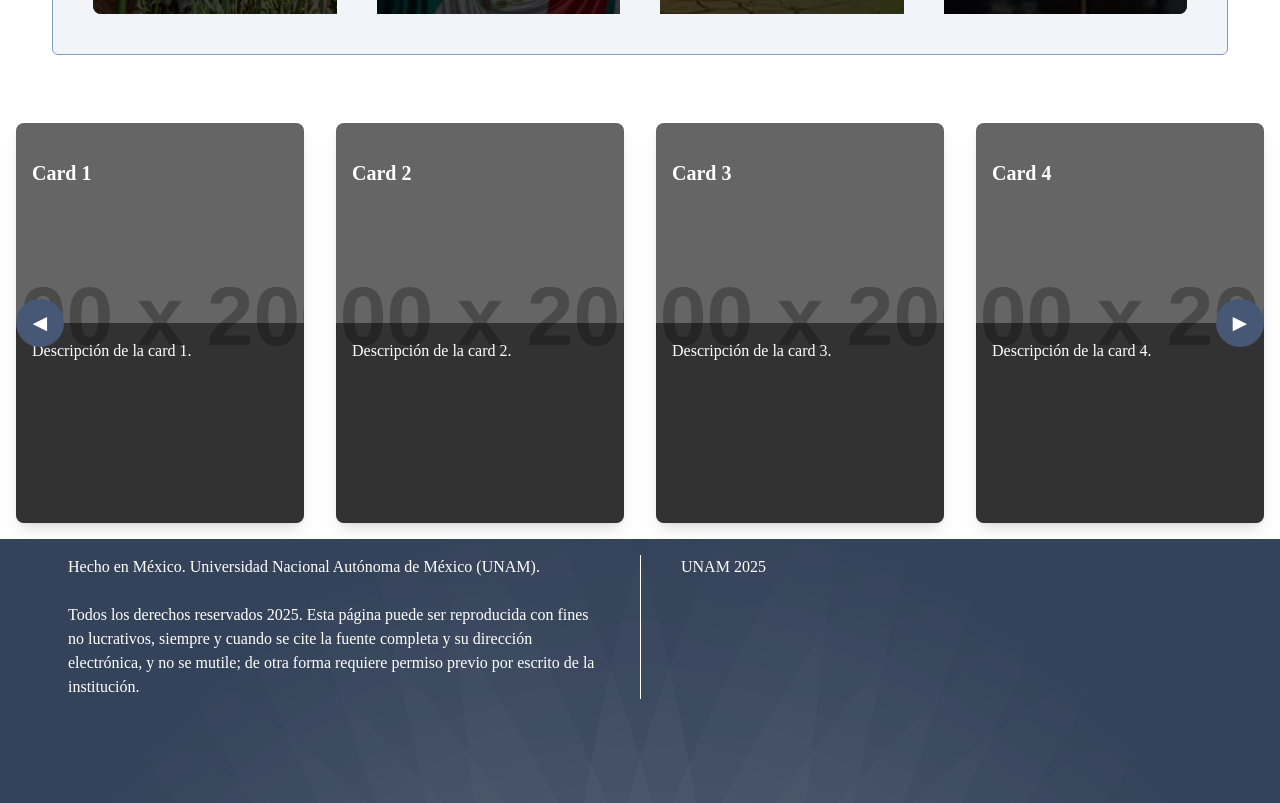
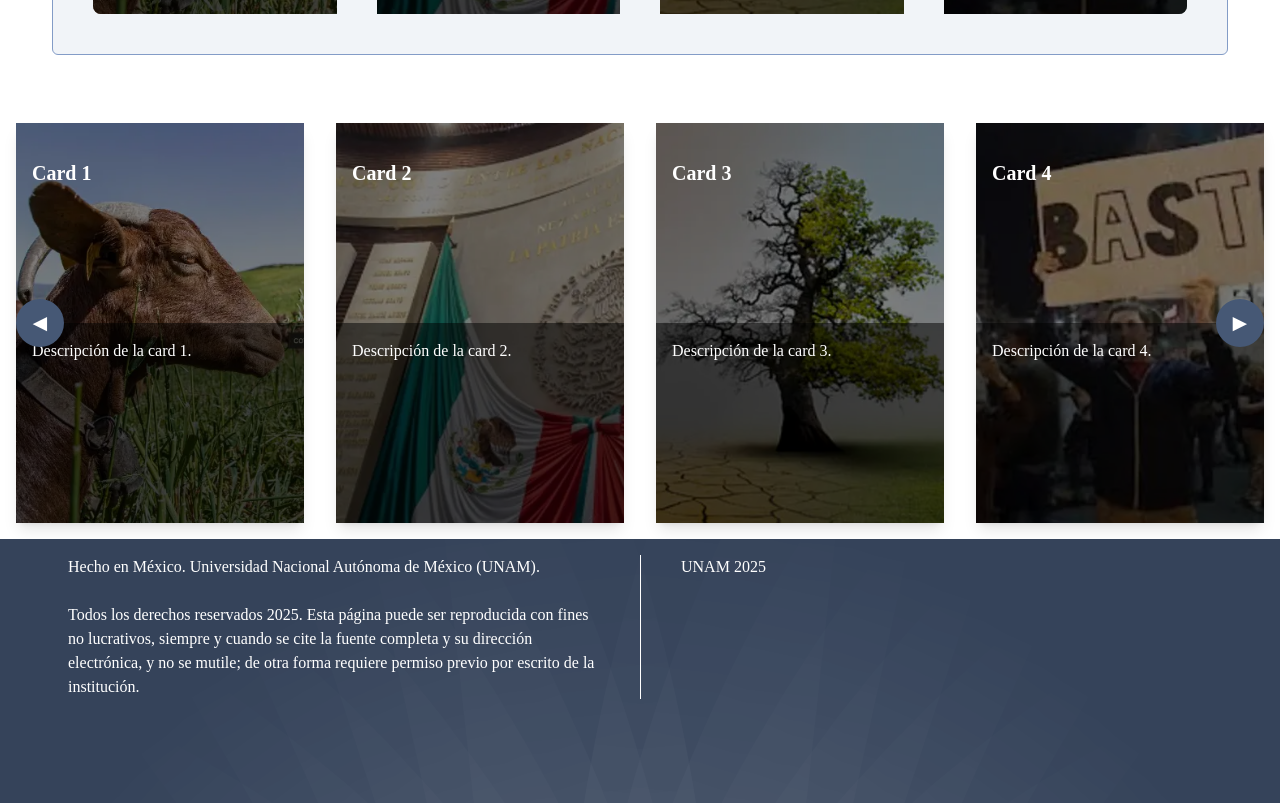
Before and after one commit to diegoargonza/Sistema-PEF, a React (Vite) app: page /PLAT_INVESTIGACION/ in a window 1280 px wide. Shown: the part 2480-3283 px from the top of the page. Built offline with nearby package versions, Linux system fonts and the light colour scheme; a web font is replaced by a local one.

Commit message:
Agregando imagenes a cada card

```diff
--- a/src/components/CarruselProd.jsx
+++ b/src/components/CarruselProd.jsx
@@ -1,15 +1,19 @@
+import item1 from '../assets/item1.webp'
+import item2 from '../assets/item2.webp'
+import item3 from '../assets/item3.webp'
+import item4 from '../assets/item4.webp'
 import { useState } from "react";
 
 function CarruselProd() {
   const cards = [
-    { id: 1, title: "Card 1", description: "Descripción de la card 1.", image: "https://via.placeholder.com/300x200?text=Card+1" },
-    { id: 2, title: "Card 2", description: "Descripción de la card 2.", image: "https://via.placeholder.com/300x200?text=Card+2" },
-    { id: 3, title: "Card 3", description: "Descripción de la card 3.", image: "https://via.placeholder.com/300x200?text=Card+3" },
-    { id: 4, title: "Card 4", description: "Descripción de la card 4.", image: "https://via.placeholder.com/300x200?text=Card+4" },
-    { id: 5, title: "Card 5", description: "Descripción de la card 5.", image: "https://via.placeholder.com/300x200?text=Card+5" },
-    { id: 6, title: "Card 6", description: "Descripción de la card 6.", image: "https://via.placeholder.com/300x200?text=Card+6" },
-    { id: 7, title: "Card 7", description: "Descripción de la card 7.", image: "https://via.placeholder.com/300x200?text=Card+7" },
-    { id: 8, title: "Card 8", description: "Descripción de la card 8.", image: "https://via.placeholder.com/300x200?text=Card+8" },
+    { id: 1, title: "Card 1", description: "Descripción de la card 1.", image: item1},
+    { id: 2, title: "Card 2", description: "Descripción de la card 2.", image: item2},
+    { id: 3, title: "Card 3", description: "Descripción de la card 3.", image: item3},
+    { id: 4, title: "Card 4", description: "Descripción de la card 4.", image: item4},
+    { id: 5, title: "Card 5", description: "Descripción de la card 5.", image: item1},
+    { id: 6, title: "Card 6", description: "Descripción de la card 6.", image: item2},
+    { id: 7, title: "Card 7", description: "Descripción de la card 7.", image: item3},
+    { id: 8, title: "Card 8", description: "Descripción de la card 8.", image: item4},
   ];
 
   const [indice, setIndice] = useState(0);
@@ -31,7 +35,7 @@
       >
         {cards.map((card) => (
           <div key={card.id} className="min-w-[25%] flex justify-center p-4">
-            <div className="card group relative text-white w-[300px] h-[400px] overflow-hidden rounded-lg shadow-lg">
+            <div className="card group relative text-white w-[300px] h-[400px] overflow-hidden  shadow-lg">
               <div
                 className="group-hover:scale-110 absolute inset-0 bg-cover bg-center transition-transform duration-300"
                 style={{ backgroundImage: `url(${card.image})` }}
```
